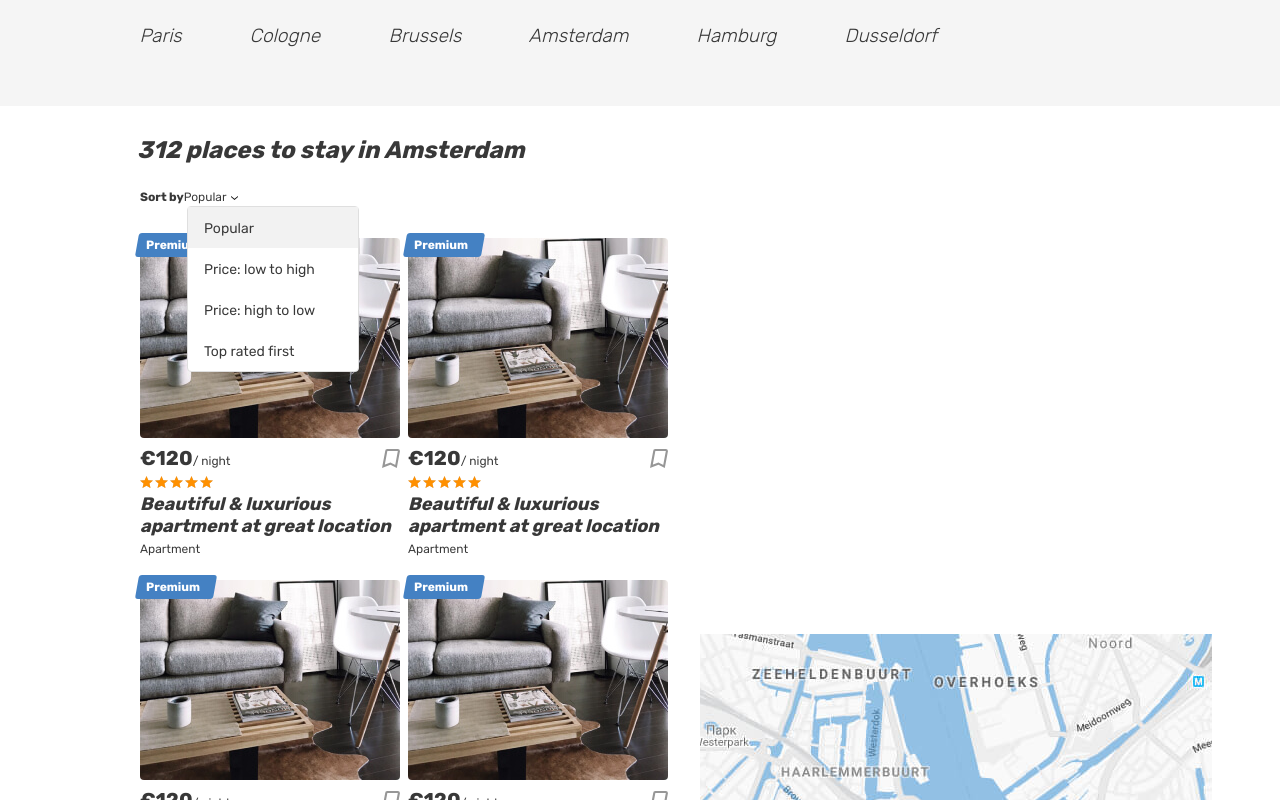
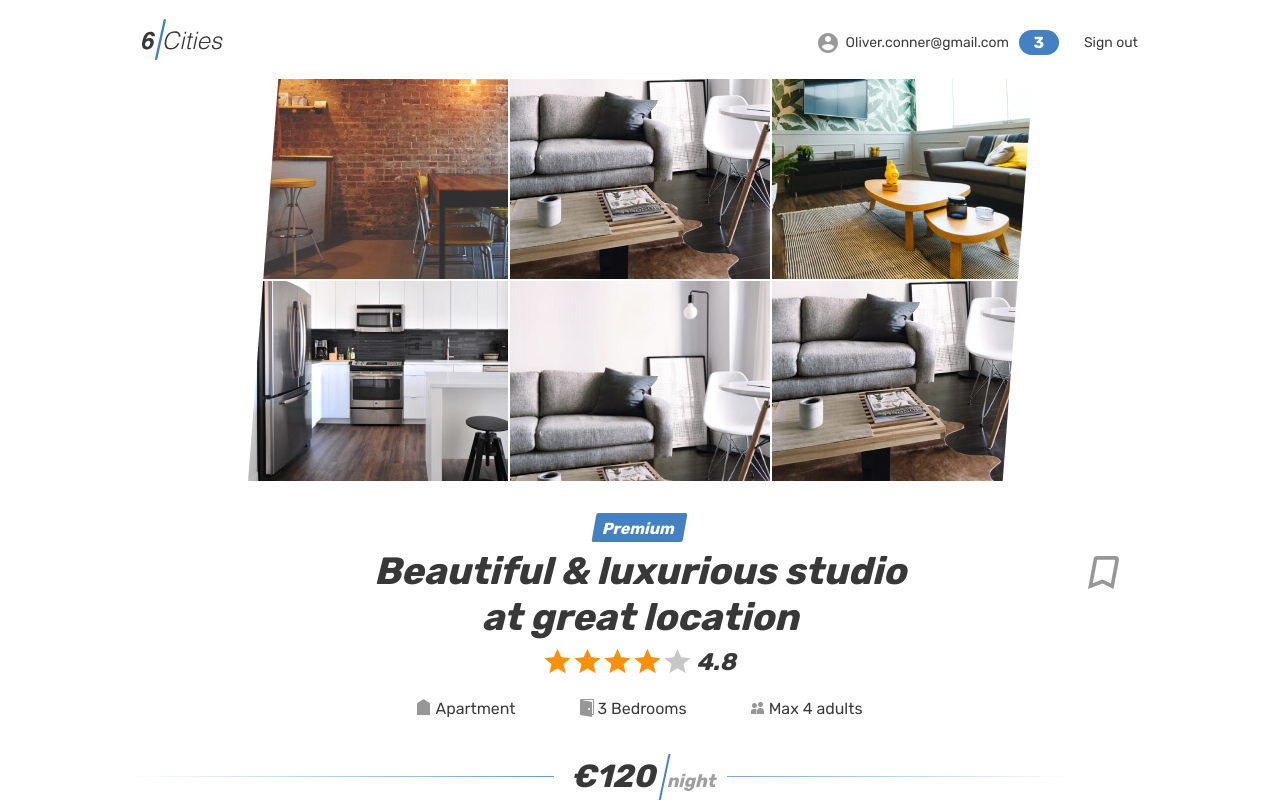
Before and after one commit to htmlacademy-univer-javascript-3/2509175-six-cities-4, a React (Vite) app: page /offer/1 in a window 1280 px wide. Shown: the top 800 px of the page. Built offline with nearby package versions, Linux system fonts and the light colour scheme.

Commit message:
feat: task1

```diff
--- a/src/components/app/app.tsx
+++ b/src/components/app/app.tsx
@@ -1,19 +1,24 @@
+import { BrowserRouter, Routes, Route } from 'react-router-dom';
+
 import MainScreen from '../../pages/main/main';
-import { ListOffersProps } from '../../pages/main/main';
+import Login from '../../pages/login/login';
+import Favorites from '../../pages/favorites/favorites';
+import Offer from '../../pages/offer/offer';
+import NotFound from '../errors/404';
+import { PrivateRoute } from '../private-route/private-route';
+import { UserAuthState } from '../private-route/userAuthState';
 
 
-function App(props: { count: number }): JSX.Element {
+export default function App(props: { count: number }): JSX.Element {
   return (
-    <MainScreen {...props} />
+    <BrowserRouter>
+      <Routes>
+        <Route path='/' element={<MainScreen {...props} />} />
+        <Route path='/login' element={<Login />} />
+        <Route path='/favorites' element={<PrivateRoute userAuthState={UserAuthState.UnAuth}><Favorites /></PrivateRoute>} />
+        <Route path='/offer/:id' element={<Offer />} />
+        <Route path='*' element={<NotFound />} />
+      </Routes>
+    </BrowserRouter>
   );
 }
-
-/*
-function App({ offers }: ListOffersProps): JSX.Element {
-  return (
-    <MainScreen offers={offers} />
-  );
-}
-*/
-
-export default App;
--- /dev/null
+++ b/src/components/errors/404.tsx
@@ -0,0 +1,12 @@
+import React from 'react';
+import { Link } from 'react-router-dom';
+
+
+export default function NotFound(): JSX.Element {
+  return (
+    <React.Fragment>
+      <h1>404 Not Found</h1>
+      <Link to='/' >To home page</Link>
+    </React.Fragment>
+  );
+}
--- a/src/components/offer/offer.tsx
+++ b/src/components/offer/offer.tsx
@@ -1,3 +1,56 @@
+import { Link } from 'react-router-dom';
+
+
+function Premium({ isPremium }: OfferProps): false | JSX.Element {
+  return (
+    isPremium && (
+      <div className="place-card__mark">
+        <span>Premium</span>
+      </div>
+    )
+  );
+}
+
+function Offer(props: OfferProps): JSX.Element {
+  const offerLink = `/offer/${props.id}`;
+  return (
+    <article className="cities__card place-card">
+      <Premium {...props} />
+      <div className="cities__image-wrapper place-card__image-wrapper">
+        <Link to={offerLink}>
+          <img className="place-card__image" src={props.previewImage} width="260" height="200" alt="Place image" />
+        </Link>
+      </div>
+      <div className="place-card__info">
+        <div className="place-card__price-wrapper">
+          <div className="place-card__price">
+            <b className="place-card__price-value">&euro;{props.price}</b>
+            <span className="place-card__price-text">&#47;&nbsp;night</span>
+          </div>
+          <button className="place-card__bookmark-button button" type="button">
+            <svg className="place-card__bookmark-icon" width="18" height="19">
+              <use xlinkHref="#icon-bookmark"></use>
+            </svg>
+            <span className="visually-hidden">{props.isFavorite ? 'In bookmarks' : 'To bookmarks'}</span>
+          </button>
+        </div>
+        <div className="place-card__rating rating">
+          <div className="place-card__stars rating__stars">
+            <span style={{ width: props.rating * 20 }}></span>
+            <span className="visually-hidden">Rating</span>
+          </div>
+        </div>
+        <h2 className="place-card__name">
+          <Link to={offerLink}>
+            {props.title}
+          </Link>
+        </h2>
+        <p className="place-card__type">{props.type}</p>
+      </div>
+    </article>
+  );
+}
+
 export type OfferProps = {
   id: string;
   title: string;
@@ -20,54 +73,6 @@ export type OfferProps = {
   isPremium: boolean;
   rating: number;
   previewImage: string;
-
-}
-
-function Premium({ isPremium }: OfferProps): false | JSX.Element {
-  return (
-    isPremium && (
-      <div className="place-card__mark">
-        <span>Premium</span>
-      </div>
-    )
-  );
-}
-
-function Offer(props: OfferProps): JSX.Element {
-  return (
-    <article className="cities__card place-card">
-      <Premium {...props} />
-      <div className="cities__image-wrapper place-card__image-wrapper">
-        <a href="#">
-          <img className="place-card__image" src={props.previewImage} width="260" height="200" alt="Place image" />
-        </a>
-      </div>
-      <div className="place-card__info">
-        <div className="place-card__price-wrapper">
-          <div className="place-card__price">
-            <b className="place-card__price-value">&euro;{props.price}</b>
-            <span className="place-card__price-text">&#47;&nbsp;night</span>
-          </div>
-          <button className="place-card__bookmark-button button" type="button">
-            <svg className="place-card__bookmark-icon" width="18" height="19">
-              <use xlinkHref="#icon-bookmark"></use>
-            </svg>
-            <span className="visually-hidden">{props.isFavorite ? 'In bookmarks' : 'To bookmarks'}</span>
-          </button>
-        </div>
-        <div className="place-card__rating rating">
-          <div className="place-card__stars rating__stars">
-            <span style={{ width: props.rating * 20 }}></span>
-            <span className="visually-hidden">Rating</span>
-          </div>
-        </div>
-        <h2 className="place-card__name">
-          <a href="#">{props.title}</a>
-        </h2>
-        <p className="place-card__type">{props.type}</p>
-      </div>
-    </article>
-  );
 }
 
 export default Offer;
--- /dev/null
+++ b/src/components/private-route/private-route.tsx
@@ -0,0 +1,12 @@
+import { Navigate } from 'react-router-dom';
+import { UserAuthState } from './userAuthState';
+
+
+type PrivateRouteProps = {
+    children: JSX.Element;
+    userAuthState: UserAuthState;
+};
+
+export function PrivateRoute({ children, userAuthState }: PrivateRouteProps): JSX.Element {
+  return userAuthState === UserAuthState.Auth ? children : <Navigate to={'/login'} />;
+}
--- /dev/null
+++ b/src/components/private-route/userAuthState.ts
@@ -0,0 +1,5 @@
+export enum UserAuthState {
+    Auth = 'auth',
+    UnAuth = 'unauth',
+    Empty = 'empty'
+}
--- a/src/pages/login/login.tsx
+++ b/src/pages/login/login.tsx
@@ -1,3 +1,5 @@
+import { Link } from 'react-router-dom';
+
 function Login(): JSX.Element {
   return (
     <div className="page page--gray page--login">
@@ -5,11 +7,9 @@ function Login(): JSX.Element {
         <div className="container">
           <div className="header__wrapper">
             <div className="header__left">
-              <a className="header__logo-link" href="markup/main.html">
-                <img className="header__logo" src="/img/logo.svg"
-                  alt="6 cities logo" width="81" height="41"
-                />
-              </a>
+              <Link to='/' className="header__logo-link">
+                <img className="header__logo" src="/img/logo.svg"alt="6 cities logo" width="81" height="41"/>
+              </Link>
             </div>
           </div>
         </div>
--- a/src/pages/main/main.tsx
+++ b/src/pages/main/main.tsx
@@ -22,11 +22,12 @@ function ListLocations({locations}: ListLocationsProps): JSX.Element {
         <ul className="locations__list tabs__list">
           {
             locations.map((location) =>
-              (<li className="locations__item">
-                <a className="locations__item-link tabs__item" href="#">
-                  <span>{location.Name}</span>
-                </a>
-              </li>)
+              (
+                <li className="locations__item" key={location.Name}>
+                  <a className="locations__item-link tabs__item" href="#">
+                    <span>{location.Name}</span>
+                  </a>
+                </li>)
             )
           }
         </ul>
@@ -35,35 +36,17 @@ function ListLocations({locations}: ListLocationsProps): JSX.Element {
   );
 }
 
-function ListOffers({ offers }: ListOffersProps): JSX.Element {
+function ListCountOffers({ count }: {count: number}): JSX.Element {
   return (
     <div className="cities__places-list places__list tabs__content">
       {
-
-        offers.map((offer) => (
-          <Offer {...offer} />
+        [...Array<number>(count)].map((e) => (
+          <Offer {...DefaultOffers[0]} key={e}/>
         ))
       }
     </div>
   );
 }
-
-function ListCountOffers({ count }: {count: number}): JSX.Element {
-  return (
-    <div className="cities__places-list places__list tabs__content">
-      {
-        [...Array(count)].map((e, i) => (
-          <Offer {...DefaultOffers[0]} />
-        ))
-      }
-    </div>
-  );
-}
-
-/*
-function MainScreen({ offers }: ListOffersProps): JSX.Element {
-<ListOffers offers={offers} />
-*/
 
 function MainScreen({ count }: {count: number}): JSX.Element {
   return (
--- a/src/pages/offer/offer.tsx
+++ b/src/pages/offer/offer.tsx
@@ -1,15 +1,17 @@
-function Offer(): JSX.Element {
+import { useParams, Link } from 'react-router-dom';
+
+
+export default function Offer(): JSX.Element {
+  const { id } = useParams();
   return (
-    <div className="page">
+    <div className="page" key={id}>
       <header className="header">
         <div className="container">
           <div className="header__wrapper">
             <div className="header__left">
-              <a className="header__logo-link" href="markup/main.html">
-                <img className="header__logo" src="/img/logo.svg"
-                  alt="6 cities logo" width="81" height="41"
-                />
-              </a>
+              <Link to='/' className="header__logo-link">
+                <img className="header__logo" src="/img/logo.svg"alt="6 cities logo" width="81" height="41"/>
+              </Link>
             </div>
             <nav className="header__nav">
               <ul className="header__nav-list">
@@ -344,5 +346,3 @@ function Offer(): JSX.Element {
     </div>
   );
 }
-
-export default Offer;
```
Also changed, not shown: src/index.tsx (+0 -9 lines). Lines whose indentation alone changed are shown as unchanged.
